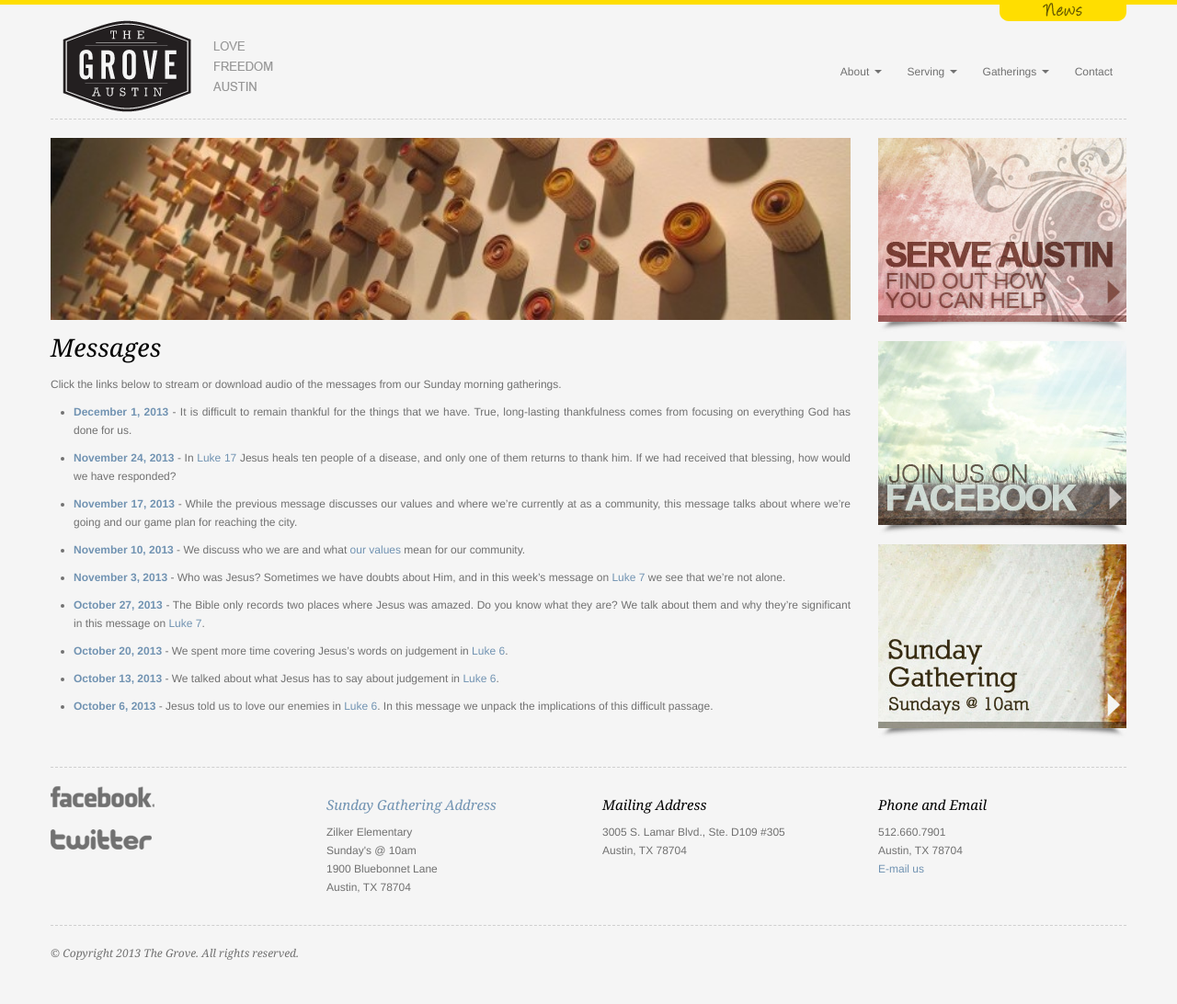
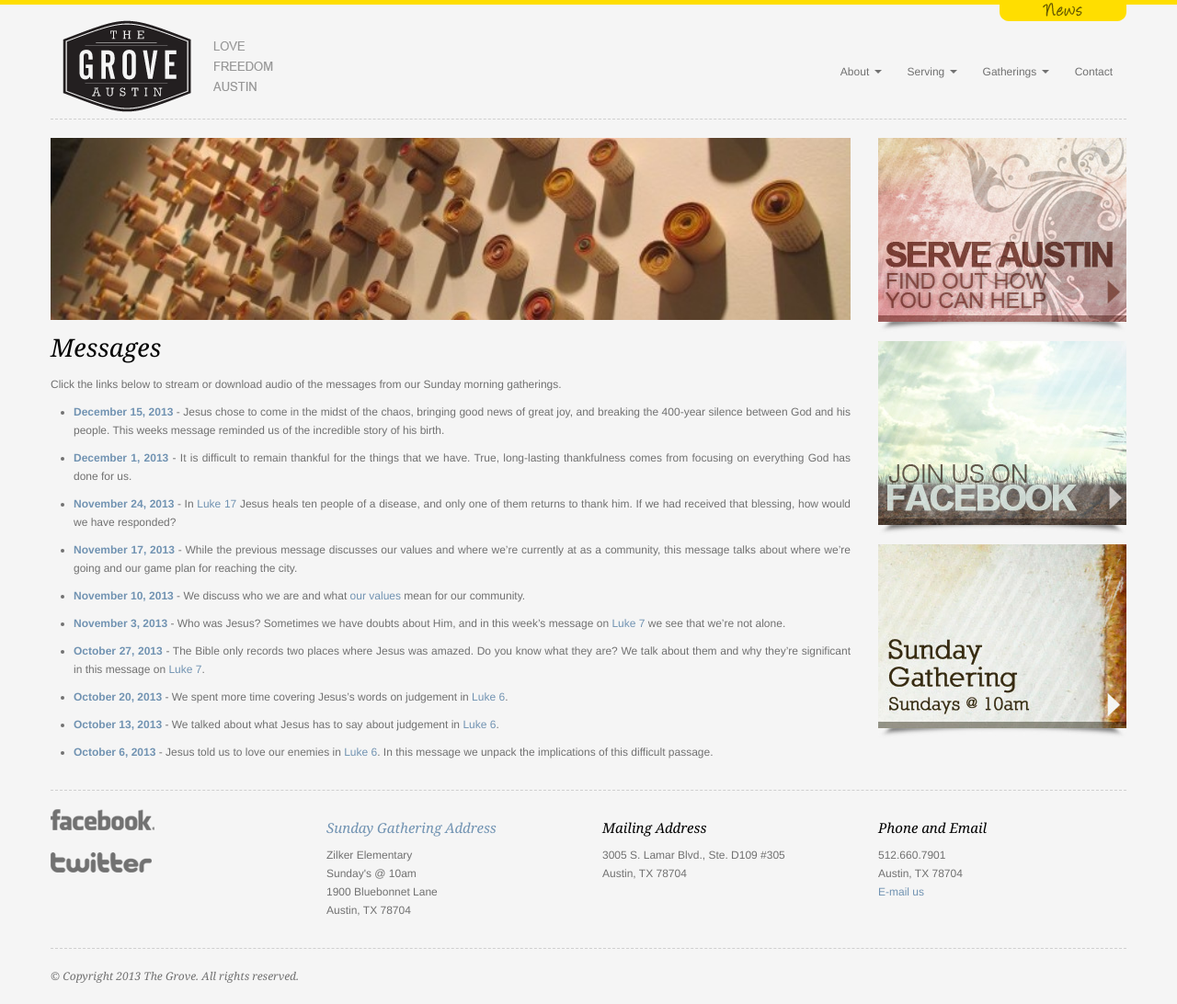
Before and after one commit to groveatx/groveatx.github.io, a Jekyll site: the page built from gatherings/messages/index.md, in a window 1280 px wide. Shown: the whole page at 92% size. Built offline with Jekyll 4.4.1, drawn with Linux system fonts in a browser that asks for light colours; Markdown is read by kramdown in place of the engine named in the settings; before the commit the page ends 1067 px from its top, so only the background shows below that.

Commit message:
added dec 15 2013 message

```diff
--- a/gatherings/messages/index.md
+++ b/gatherings/messages/index.md
@@ -10,6 +10,11 @@ title: Messages
 
 Click the links below to stream or download audio of the messages from our
 Sunday morning gatherings.
+
+ - **[December 15, 2013][20131215]** - Jesus chose to come in the midst of the
+   chaos, bringing good news of great joy, and breaking the 400-year silence
+   between God and his people. This weeks message reminded us of the incredible
+   story of his birth.
 
  - **[December 1, 2013][20131201]** - It is difficult to remain thankful for
    the things that we have. True, long-lasting thankfulness comes from focusing
--- a/sitemap.xml
+++ b/sitemap.xml
@@ -130,7 +130,7 @@
     </url>
     <url>
         <loc>http://groveatx.org/gatherings/messages/</loc>
-        <lastmod>2013-12-03T07:15:07-06:00</lastmod>
+        <lastmod>2013-12-17T08:46:43-06:00</lastmod>
         <changefreq>weekly</changefreq>
     </url>
     <url>
```
Also changed, not shown: other parts of gatherings/messages/index.md (+1 -0 lines).
